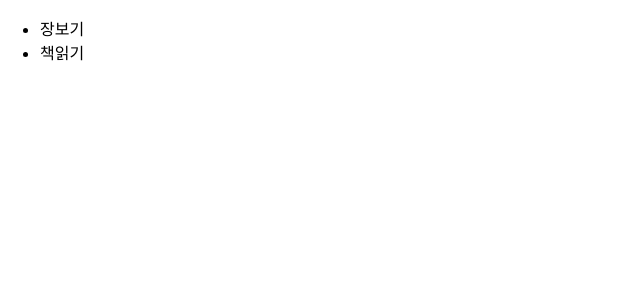
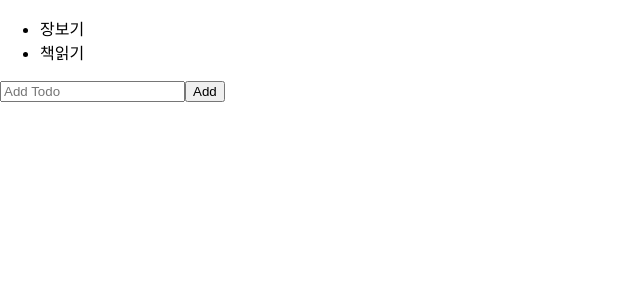
Before and after one commit to JIY00N2/todo-list-react, a React (Create React App) app: page / in a window 1280 px wide. Shown: the top 300 px of the page, without its empty margins (0-640 px from the left). Built offline with nearby package versions, Linux system fonts and the light colour scheme.

Commit message:
2023.04.13 AddTodo(투두 추가하기) 구현

```diff
--- /dev/null
+++ b/src/components/AddTodo/AddTodo.jsx
@@ -0,0 +1,29 @@
+import React, { useState } from 'react';
+
+export default function AddTodo({onAdd}) {
+    const [text, setText] = useState('');
+    const handleChange = (e) =>{
+        setText(e.target.value);
+    }
+    const handleSubmit = (e)=>{
+        e.preventDefault();
+        // 공백을 입력했을때는 추가되지 않도록 함
+        if(text.trim().length === 0){
+            return;
+        }
+        onAdd({id: '고유한값', text, status:'active'});
+        setText(''); // 추가하고 input 초기화
+    }
+    return (
+        // onSubmit - An Event handler function. Fires when a form gets submitted.
+        <form onSubmit = {handleSubmit}>
+            <input
+            type='text'
+            placeholder='Add Todo'
+            value = {text}
+            onChange = {handleChange}>
+            </input>
+            <button>Add</button>
+        </form>
+    );
+}
--- a/src/components/TodoList/TodoList.jsx
+++ b/src/components/TodoList/TodoList.jsx
@@ -1,10 +1,15 @@
 import React, { useState } from 'react';
+import AddTodo from '../AddTodo/AddTodo';
 
 export default function TodoList() {
     const [todos, setTodos] = useState([
         {id: '123', text:'장보기', status:'active'},
         {id: '124', text:'책읽기', status:'active'},
     ]);
+    const handleAdd = (todo) => {
+        // 새로운 todo를 todos에 업데이트 해야 함
+        setTodos([...todos, todo]);
+    }
     return (
         <section>
             <ul>
@@ -12,6 +17,7 @@
                 <li key = {item.id}>{item.text}</li>
                 ))}
             </ul>
+            <AddTodo onAdd={handleAdd}></AddTodo>
         </section>
     );
 }
```
